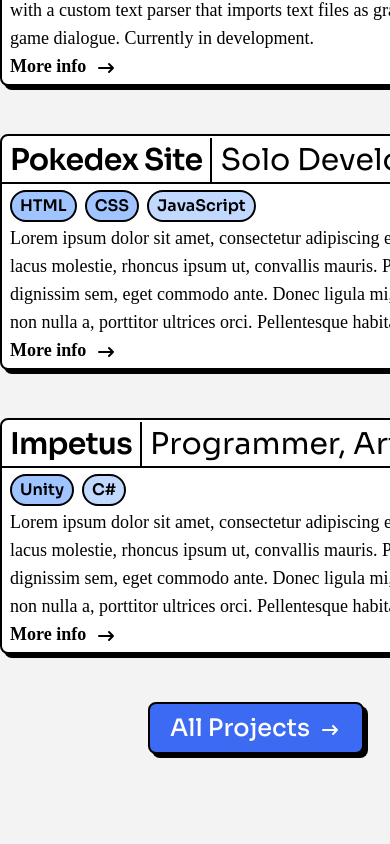
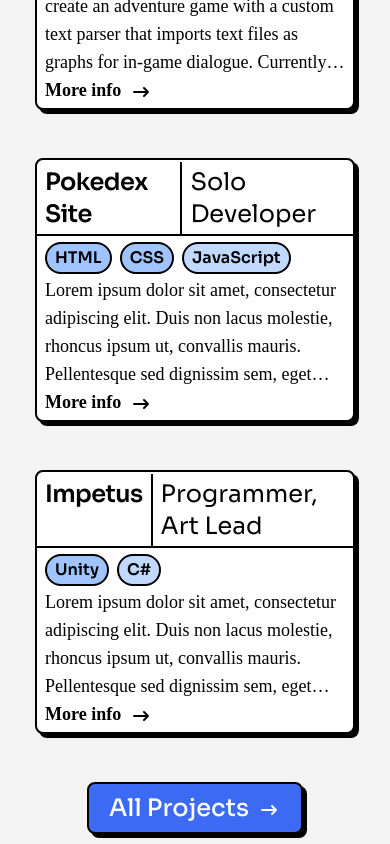
Before and after one commit to Ziad-J05/Portfolio-Site, a React (Vite) app: page / in a window 390 px wide. Shown: the part 3460-4304 px from the top of the page. Built offline with nearby package versions, Linux system fonts and the light colour scheme; a web font is replaced by a local one.

Commit message:
projects section works with all widths

```diff
--- a/src/components/ProjectSection.tsx
+++ b/src/components/ProjectSection.tsx
@@ -23,12 +23,12 @@
   return(
     <>
       <SectionHeading text="Projects" />
-      <div className='flex gap-12 mx-auto flex-wrap max-w-7xl justify-center'>
+      <div className='flex gap-12 mx-auto flex-wrap w-full justify-center-safe'>
 
 
       {featuredProjectThumbnails}
 
-      <div className='w-lg flex justify-center content-center items-center'>
+      <div className='w-full lg:w-lg flex justify-center content-center items-center-safe'>
         <LinkButton text="All Projects" link="/projects" arrow/>
       </div>
 
--- a/src/components/ProjectThumbnails.tsx
+++ b/src/components/ProjectThumbnails.tsx
@@ -27,7 +27,7 @@
       "base": "relative flex rounded-lg bg-white border-2 border-black shadow-(--shadow) group",
       "children": "flex h-full w-full flex-col justify-center gap-4 p-0",
       horizontal: {
-        "off": "max-w-lg flex-col",
+        "off": "max-w-xs sm:max-w-sm md:max-w-lg flex-col",
         "on": "flex-col w-full md:max-w-full md:flex-row"
       },
       "href": "hover:shadow-(--shadow-hover-lg) hover:-translate-[4px] hover:bg-white"
@@ -57,11 +57,11 @@
             >
                 <div>
                     <div className="flex items-baseline border-b-2">
-                        <h3 className="font-(family-name:--display-font) text-3xl font-semibold tracking-tight px-2 py-1 text-black">
+                        <h3 className="font-(family-name:--display-font) text-2xl md:text-3xl font-semibold tracking-tight px-2 py-1 text-black">
                             {projectName}
                         </h3>
                         <div className="border-l-2 self-stretch" />
-                        <p className="font-(family-name:--display-font) text-3xl text-black px-2 py-1 mb-0">
+                        <p className="font-(family-name:--display-font) text-2xl md:text-3xl text-black px-2 py-1 mb-0">
                             {role}
                         </p>
                     </div>
```
